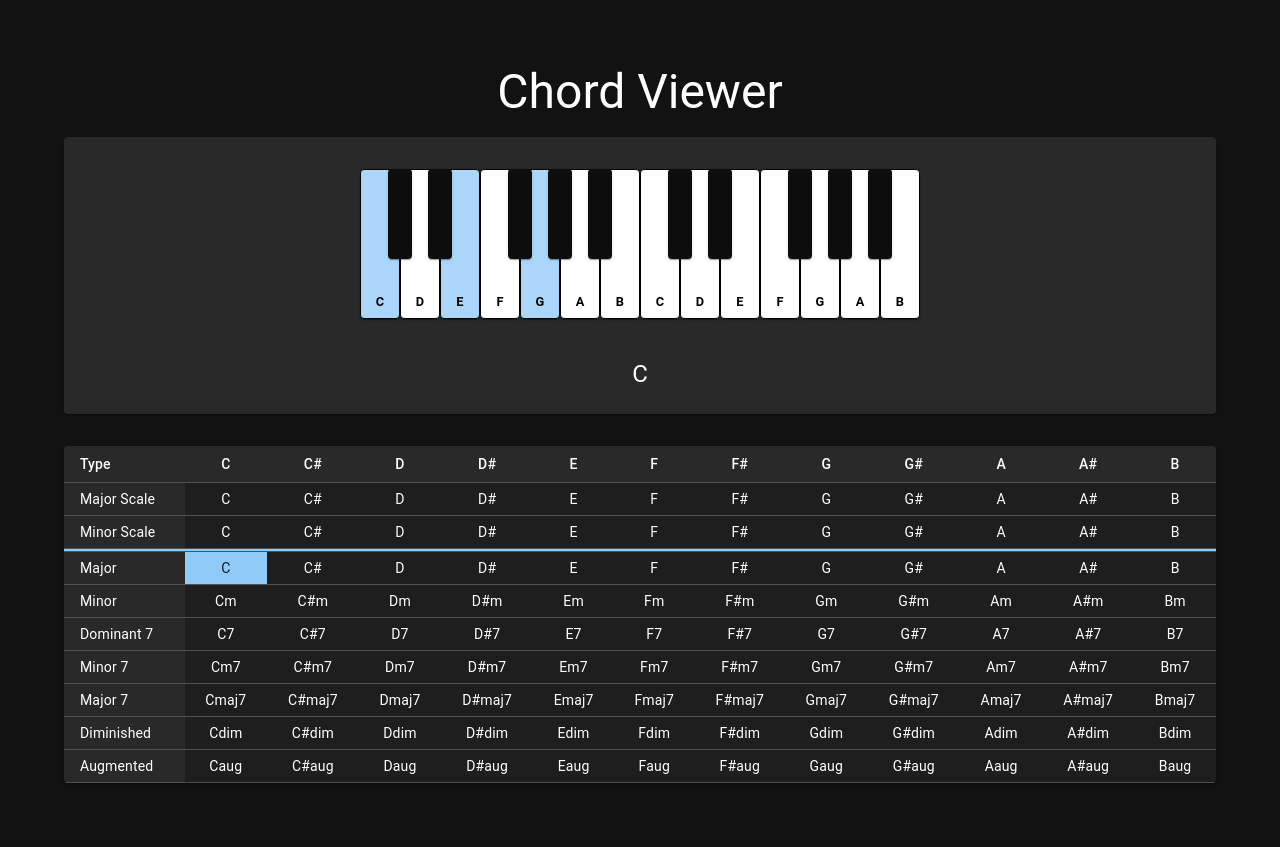
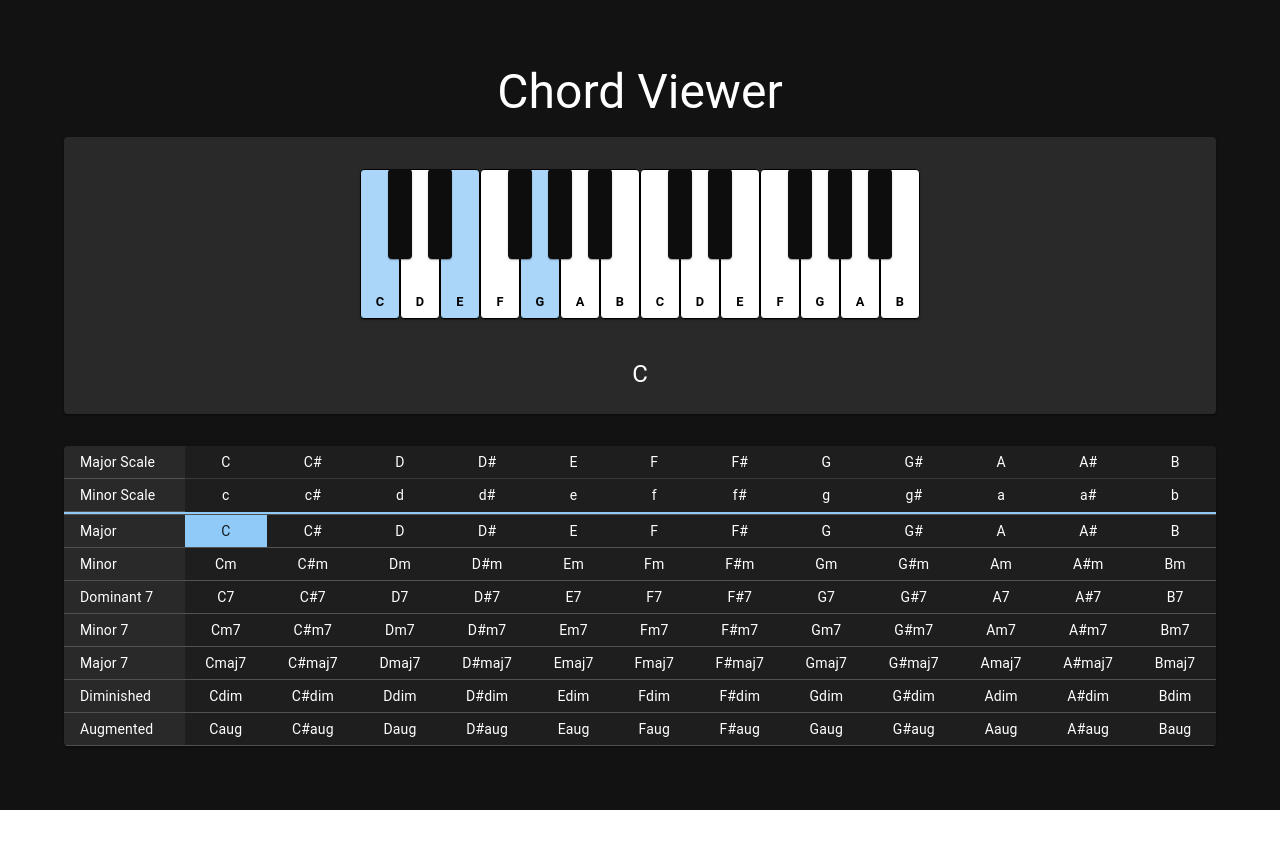
Before and after one commit to kasima/chord-viewer, a React (Vite) app: page / in a window 1280 px wide. After the commit the page ends 810 px from the top, so only its background shows below. Built offline with nearby package versions, Linux system fonts and the light colour scheme.

Commit message:
Improve table styling: Add border between major/minor scales and update divider colors

```diff
--- a/src/components/ChordTable.tsx
+++ b/src/components/ChordTable.tsx
@@ -1,4 +1,4 @@
-import { Table, TableBody, TableCell, TableContainer, TableHead, TableRow, Paper, Divider } from '@mui/material'
+import { Table, TableBody, TableCell, TableContainer, TableRow, Paper, Divider } from '@mui/material'
 import { useEffect, useState, KeyboardEvent } from 'react'
 
 interface ChordTableProps {
@@ -108,16 +108,6 @@ const ChordTable = ({ onChordSelect, selectedChord, showingScale }: ChordTablePr
       sx={{ outline: 'none' }}
     >
       <Table size="small">
-        <TableHead>
-          <TableRow>
-            <TableCell>Type</TableCell>
-            {rootNotes.map((root) => (
-              <TableCell key={root} align="center">
-                {root}
-              </TableCell>
-            ))}
-          </TableRow>
-        </TableHead>
         <TableBody>
           <TableRow>
             <TableCell component="th" scope="row">
@@ -131,6 +121,10 @@ const ChordTable = ({ onChordSelect, selectedChord, showingScale }: ChordTablePr
                   cursor: 'pointer',
                   backgroundColor: showingScale && selectedChord === root ? 'primary.main' : 'background.paper',
                   color: showingScale && selectedChord === root ? 'primary.contrastText' : 'text.primary',
+                  border: showingScale && (selectedChord === root || selectedChord === rootNotes[(rootNotes.indexOf(root) - 3 + 12) % 12] + 'm') ? '2px solid' : 'none',
+                  borderColor: 'secondary.main',
+                  borderBottom: '1px solid',
+                  borderBottomColor: 'divider',
                 }}
                 onClick={() => onChordSelect(root, true)}
               >
@@ -150,10 +144,12 @@ const ChordTable = ({ onChordSelect, selectedChord, showingScale }: ChordTablePr
                   cursor: 'pointer',
                   backgroundColor: showingScale && selectedChord === root + 'm' ? 'primary.main' : 'background.paper',
                   color: showingScale && selectedChord === root + 'm' ? 'primary.contrastText' : 'text.primary',
+                  border: showingScale && selectedChord === rootNotes[(rootNotes.indexOf(root) + 3) % 12] ? '2px solid' : 'none',
+                  borderColor: 'secondary.main',
                 }}
                 onClick={() => onChordSelect(root + 'm', true)}
               >
-                {root}
+                {root.toLowerCase()}
               </TableCell>
             ))}
           </TableRow>
```
